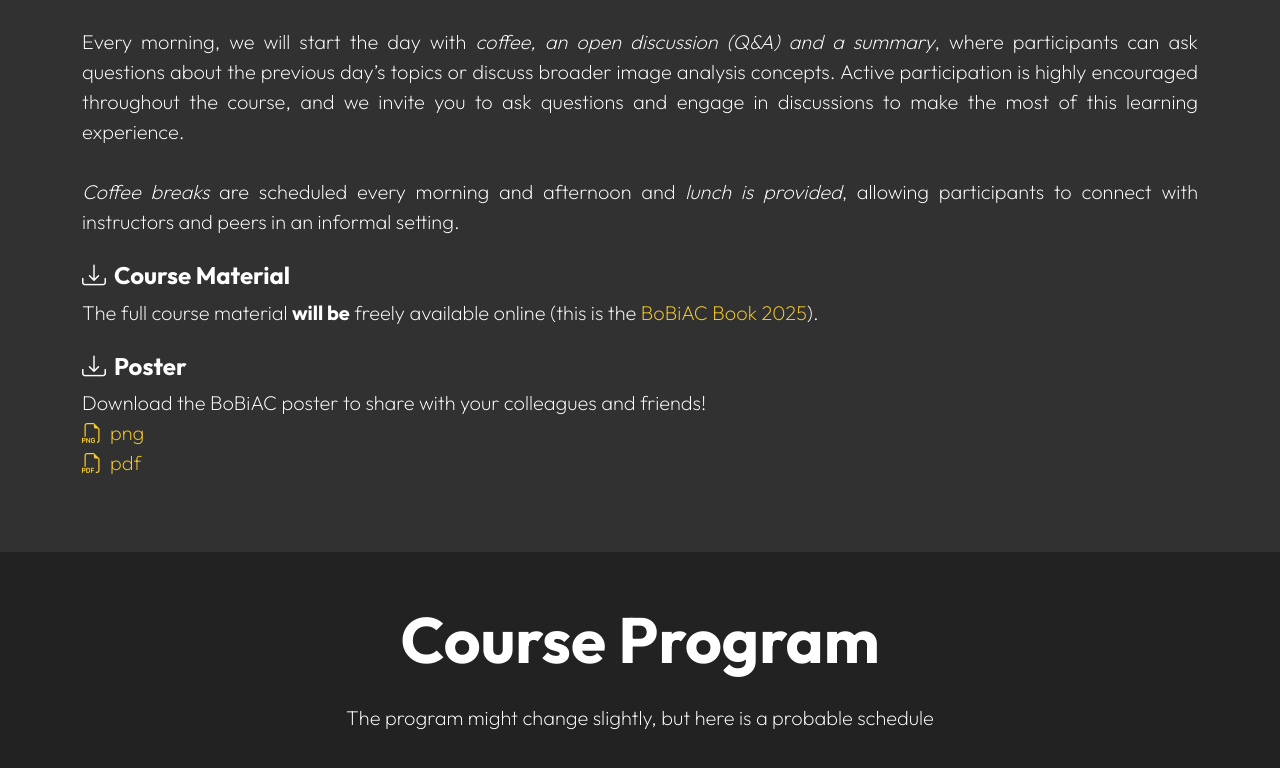
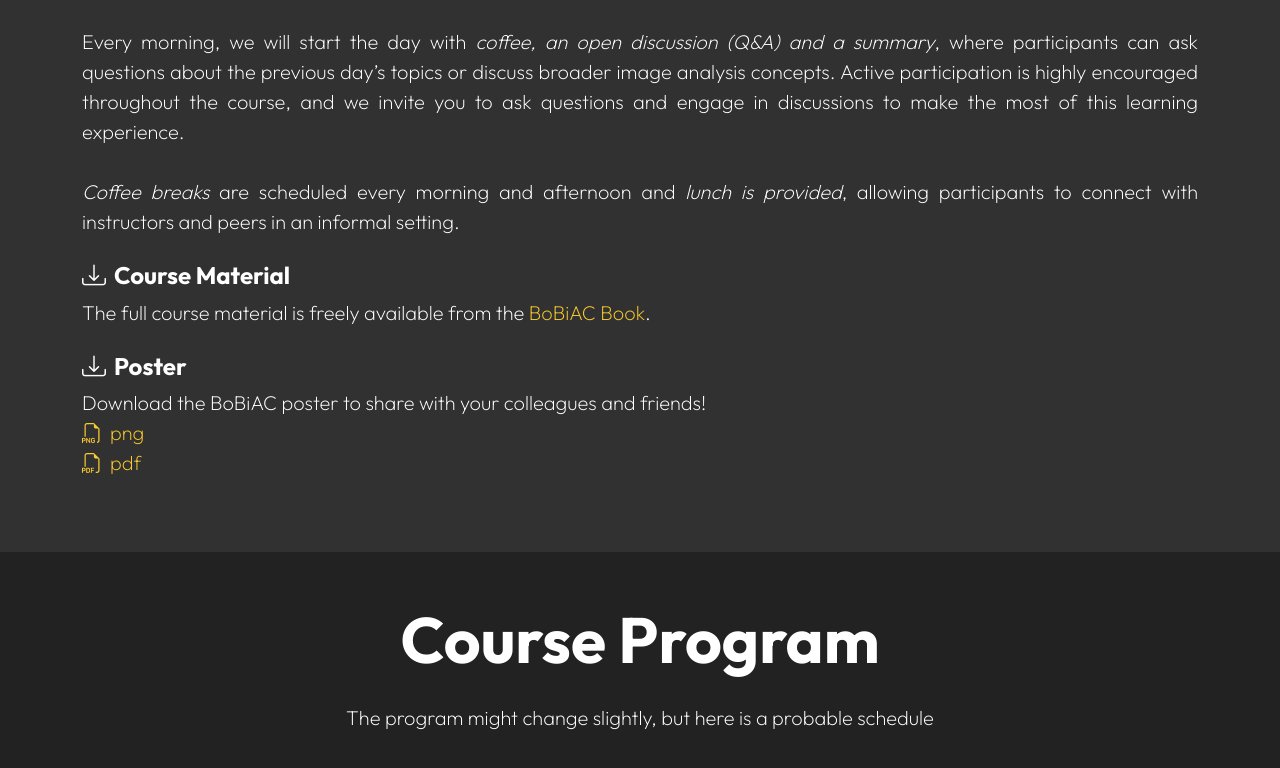
Before and after one commit to bobiac/bobiac.github.io, a plain HTML site: page index.html in a window 1280 px wide. Shown: the part 2742-3510 px from the top of the page. Drawn offline with Linux system fonts and the light colour scheme.

Commit message:
updarte course material link to new BoBiAC Book

```diff
--- a/index.html
+++ b/index.html
@@ -220,8 +220,8 @@
                             <!-- COURSE MATERIAL -->
                             <h5 class="text-white"> <i class="bi bi-download me-2"></i>Course Material</h5>
                             <p class="text-white text-body-size mb-4">
-                                The full course material <strong>will be</strong> freely available online (this is the <a href="https://bobiac.github.io/bobiac-book/2025" target="_blank">BoBiAC Book 2025</a>).
-                                <!-- The full course material is freely available from the <a href="https://bobiac.github.io/bobiac-book/landing-page.html" target="_blank">BoBiAC Book</a>. -->
+                                <!-- The full course material <strong>will be</strong> freely available online (this is the <a href="https://bobiac.github.io/bobiac-book/2025" target="_blank">BoBiAC Book 2025</a>). -->
+                                The full course material is freely available from the <a href="https://bobiac.github.io/bobiac-book/landing-page.html" target="_blank">BoBiAC Book</a>.
                             </p>
 
                             <!-- POSTER DOWNLOAD -->
```
